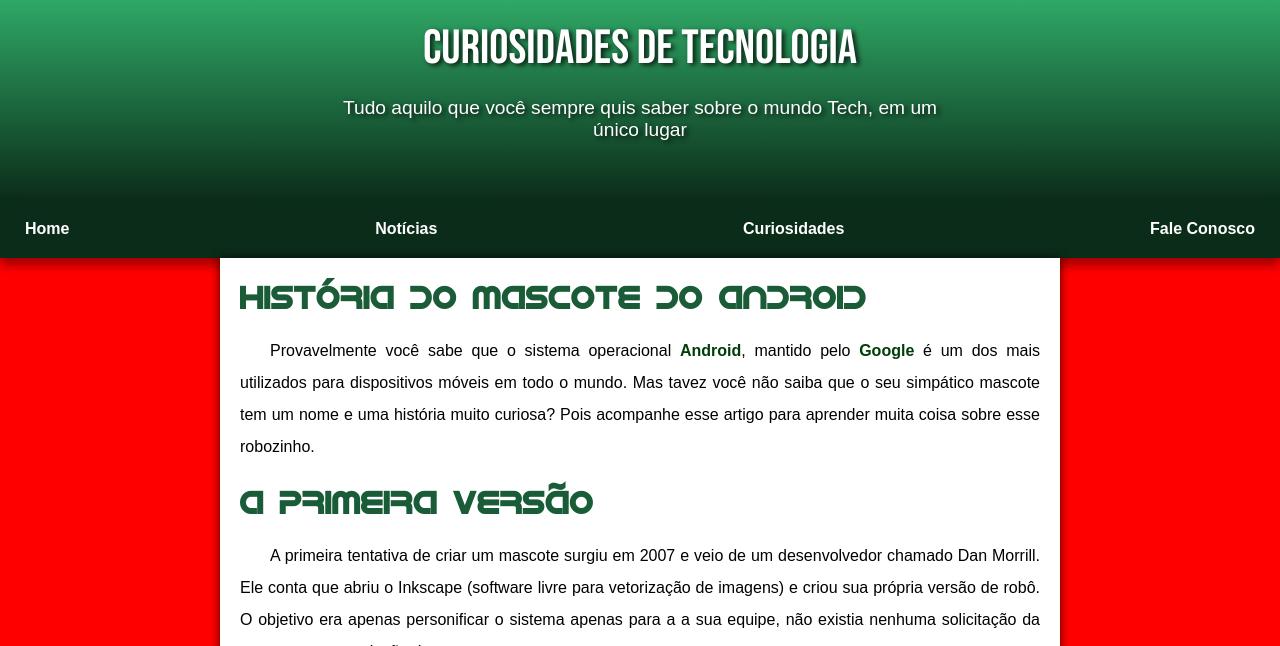
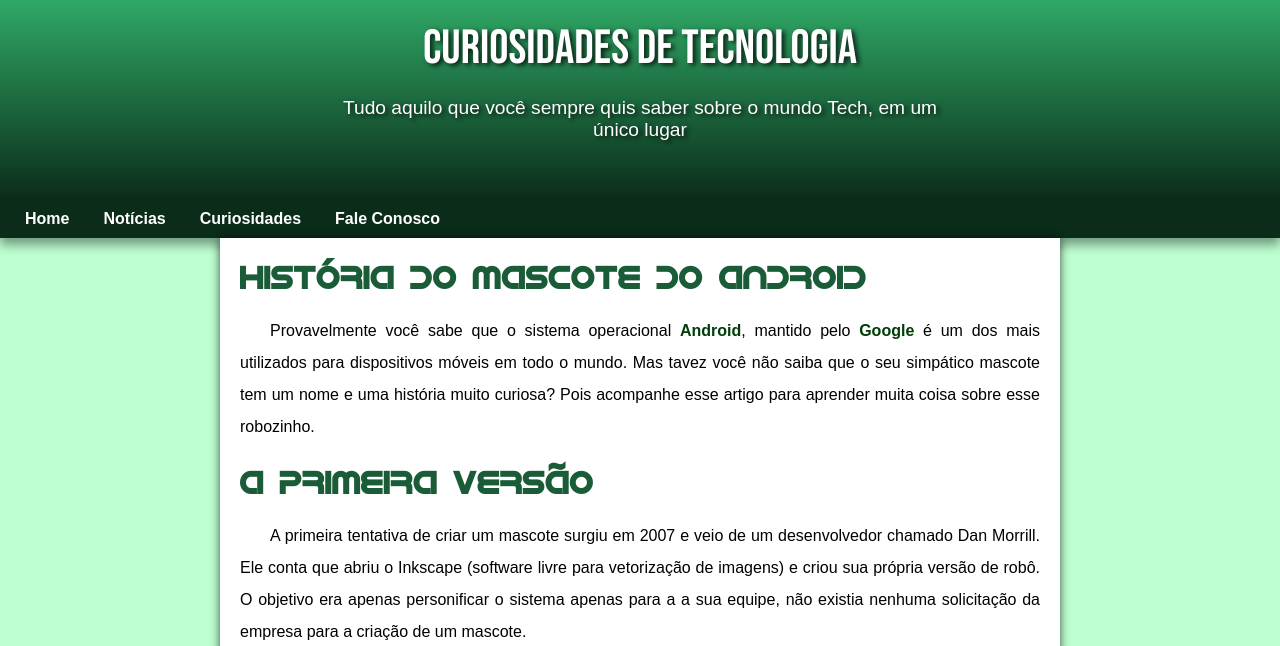
Before and after one commit to PedroAugustoGomes/projeto-android, a plain HTML site: page index.html in a window 1280 px wide. Shown: the top 646 px of the page. Drawn offline with Linux system fonts and the light colour scheme.

Commit message:
Update style.css

```diff
--- a/style.css
+++ b/style.css
@@ -1,7 +1,7 @@
 @charset "UTF-8";
 
 body{
-    background-color: red;
+    background-color: var(--cor0);
 }
 
 @font-face {
@@ -61,9 +61,6 @@ header > p{
 }
 
 nav{
-    display: flex;
-    justify-content: space-between;
-
     background-color: var(--cor5);
     padding: 10px;
     box-shadow: 0px 7px 10px rgba(0, 0, 0, 0.397);
```
